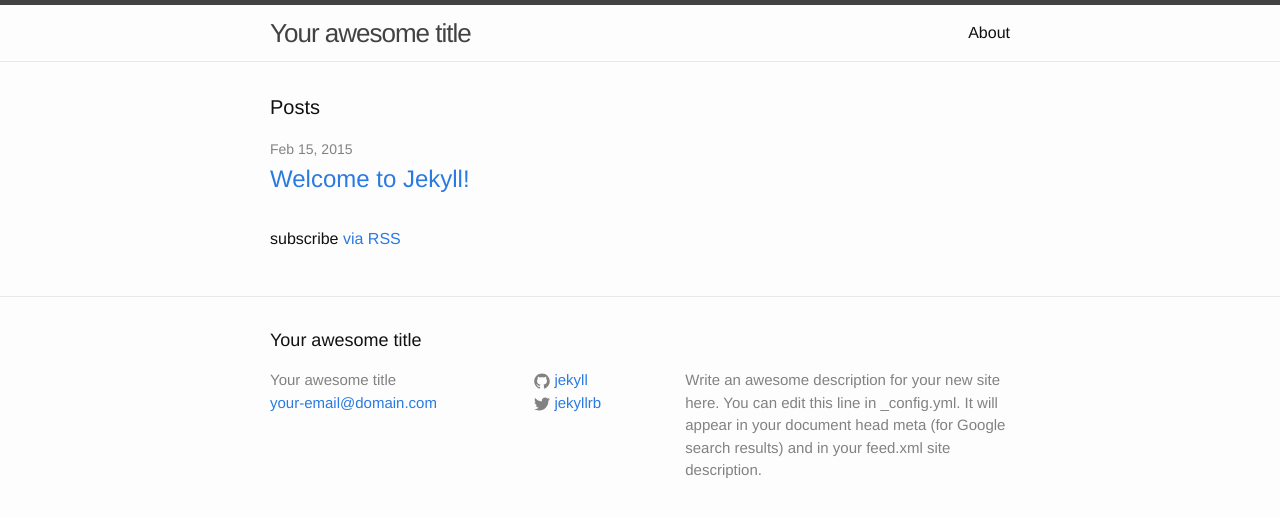
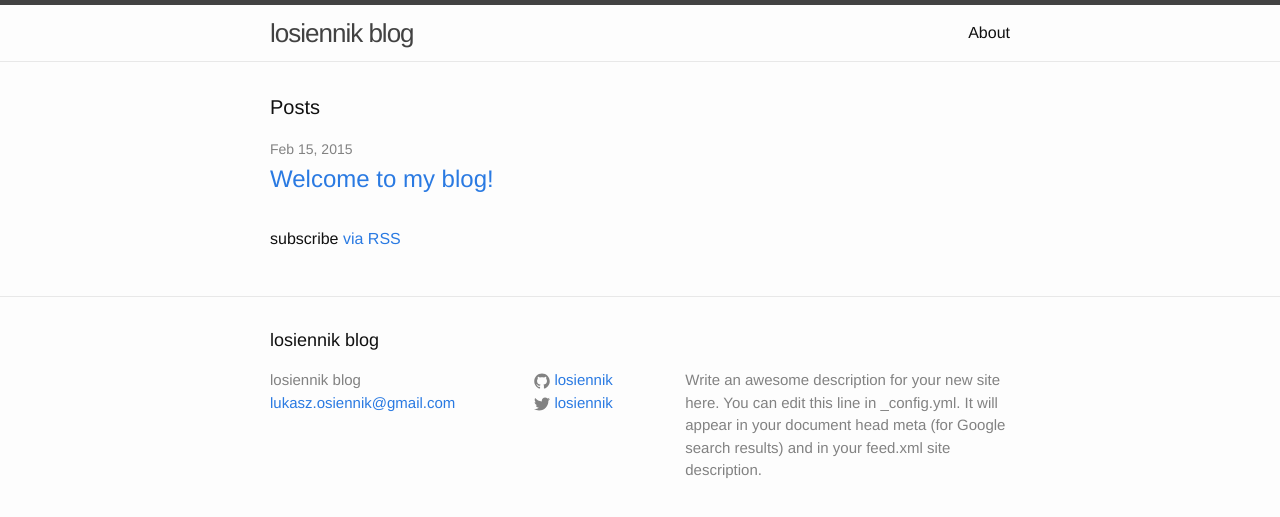
Before and after one commit to losiennik/losiennik.github.io, a Jekyll site: the page built from index.html, in a window 1280 px wide. Shown: the top 517 px of the page. Built offline with Jekyll 4.4.1, drawn with Linux system fonts in a browser that asks for light colours.

Commit message:
the first blog post

```diff
--- a/_config.yml
+++ b/_config.yml
@@ -1,14 +1,14 @@
 # Site settings
-title: Your awesome title
-email: your-email@domain.com
+title: losiennik blog
+email: lukasz.osiennik@gmail.com
 description: > # this means to ignore newlines until "baseurl:"
   Write an awesome description for your new site here. You can edit this
   line in _config.yml. It will appear in your document head meta (for
   Google search results) and in your feed.xml site description.
 baseurl: "" # the subpath of your site, e.g. /blog/
 url: "http://yourdomain.com" # the base hostname & protocol for your site
-twitter_username: jekyllrb
-github_username:  jekyll
+twitter_username: losiennik
+github_username:  losiennik
 
 # Build settings
 markdown: kramdown
```
Also changed, not shown: _posts/2015-02-15-welcome-to-jekyll.markdown (deleted, +0 -25 lines), _posts/2015-02-15-welcome-to-my-blog.markdown (added, +17 -0 lines), 5 other files.
